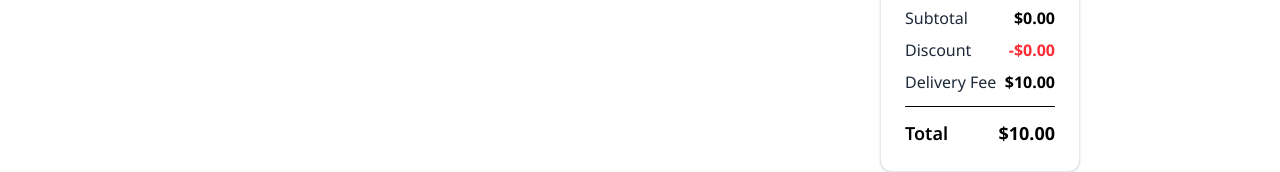
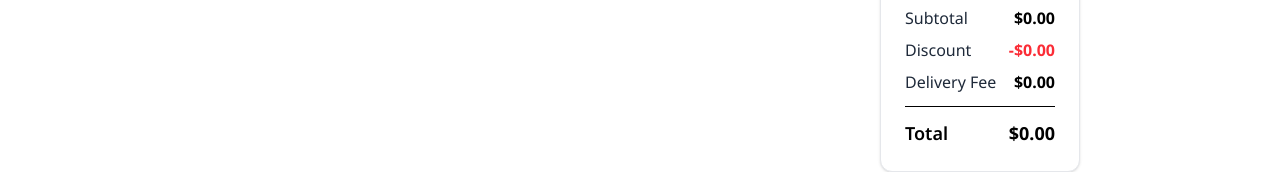
Before and after one commit to Soham-Powar/Shopping-Cart, a React (Vite) app: page /cart in a window 1280 px wide. Shown: the part 298-470 px from the top of the page. Built offline with nearby package versions, Linux system fonts and the light colour scheme.

Commit message:
fix: update delivery charge calculation to handle empty cart

```diff
--- a/src/components/PriceDetails.jsx
+++ b/src/components/PriceDetails.jsx
@@ -1,5 +1,5 @@
 function getDeliveryCharge(total) {
-	if (total > 100) {
+	if (total > 100 || total <= 0) {
 		return 0;
 	}
 	return 10;
```
